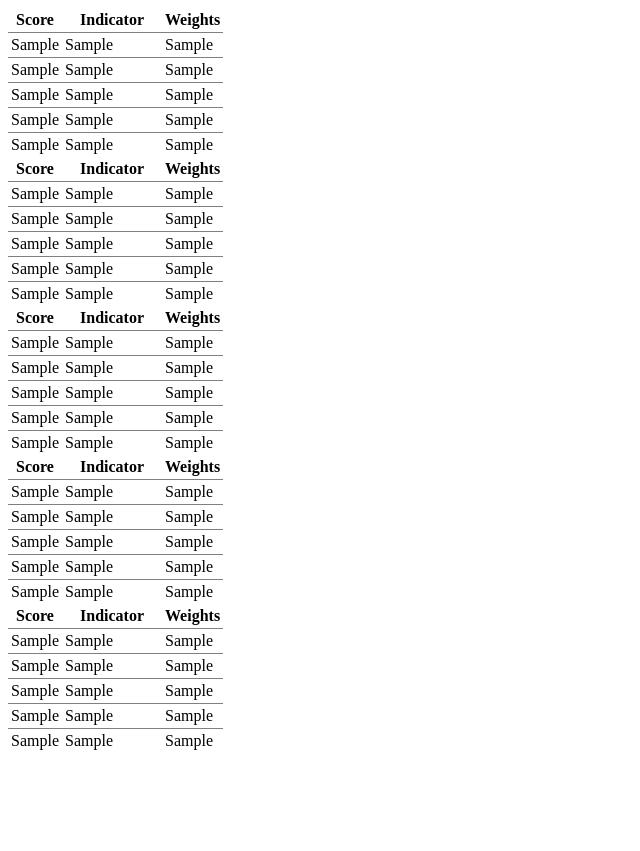
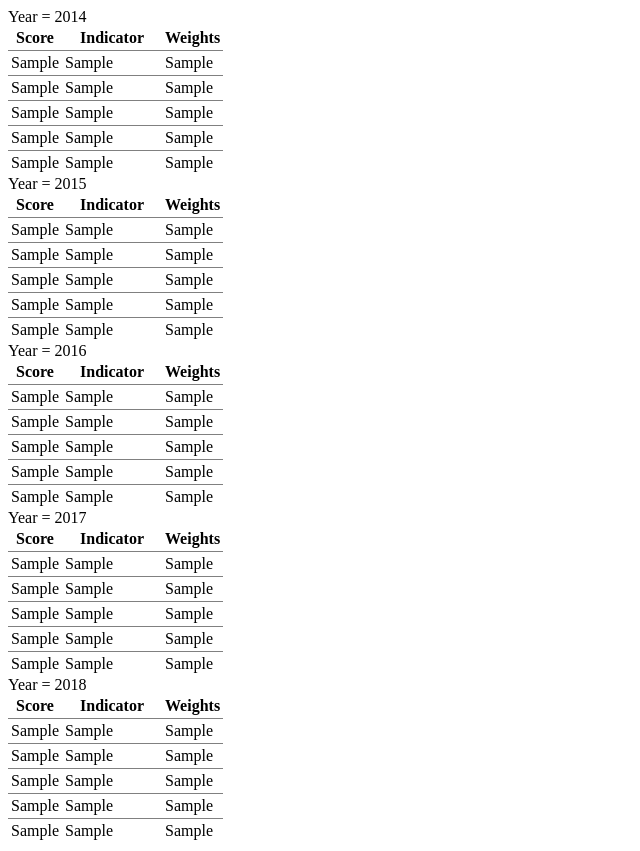
Before and after one commit to berkhoutalex/Heroku-Predictor, a Django app: template app/templates/html/highscore.html in a window 1280 px wide. Shown: the whole page, without its empty margins (0-640 px from the left). Before the commit the page ends 750 px from the top, so only its background shows below. Run offline with Django 3.2, Linux system fonts and the light colour scheme; the template is opened without the code that fills it: most values are stand-ins (such as "Sample title", 1, 10 or a date in 2020); parts of the project's set-up code (start-up, migrations or seed data) failed here and were passed over.

Commit message:
labelling year

```diff
--- a/app/templates/html/highscore.html
+++ b/app/templates/html/highscore.html
@@ -6,6 +6,7 @@
     <title></title>
 </head>
 <body>
+ Year = 2014
  <table title='2014' border=1 frame=void rules=rows cellpadding=3>
                 <col width="50">
                 <col width="100">
@@ -45,6 +46,7 @@
                 </tr>
 
  </table>
+    Year = 2015
  <table title='2015' border=1 frame=void rules=rows cellpadding=3>
                 <col width="50">
                 <col width="100">
@@ -84,6 +86,7 @@
                 </tr>
 
  </table>
+    Year = 2016
  <table title='2014' border=1 frame=void rules=rows cellpadding=3>
                 <col width="50">
                 <col width="100">
@@ -123,6 +126,7 @@
                 </tr>
 
  </table>
+    Year = 2017
  <table title='2014' border=1 frame=void rules=rows cellpadding=3>
                 <col width="50">
                 <col width="100">
@@ -162,6 +166,7 @@
                 </tr>
 
  </table>
+    Year = 2018
  <table title='2014' border=1 frame=void rules=rows cellpadding=3>
                 <col width="50">
                 <col width="100">
```
